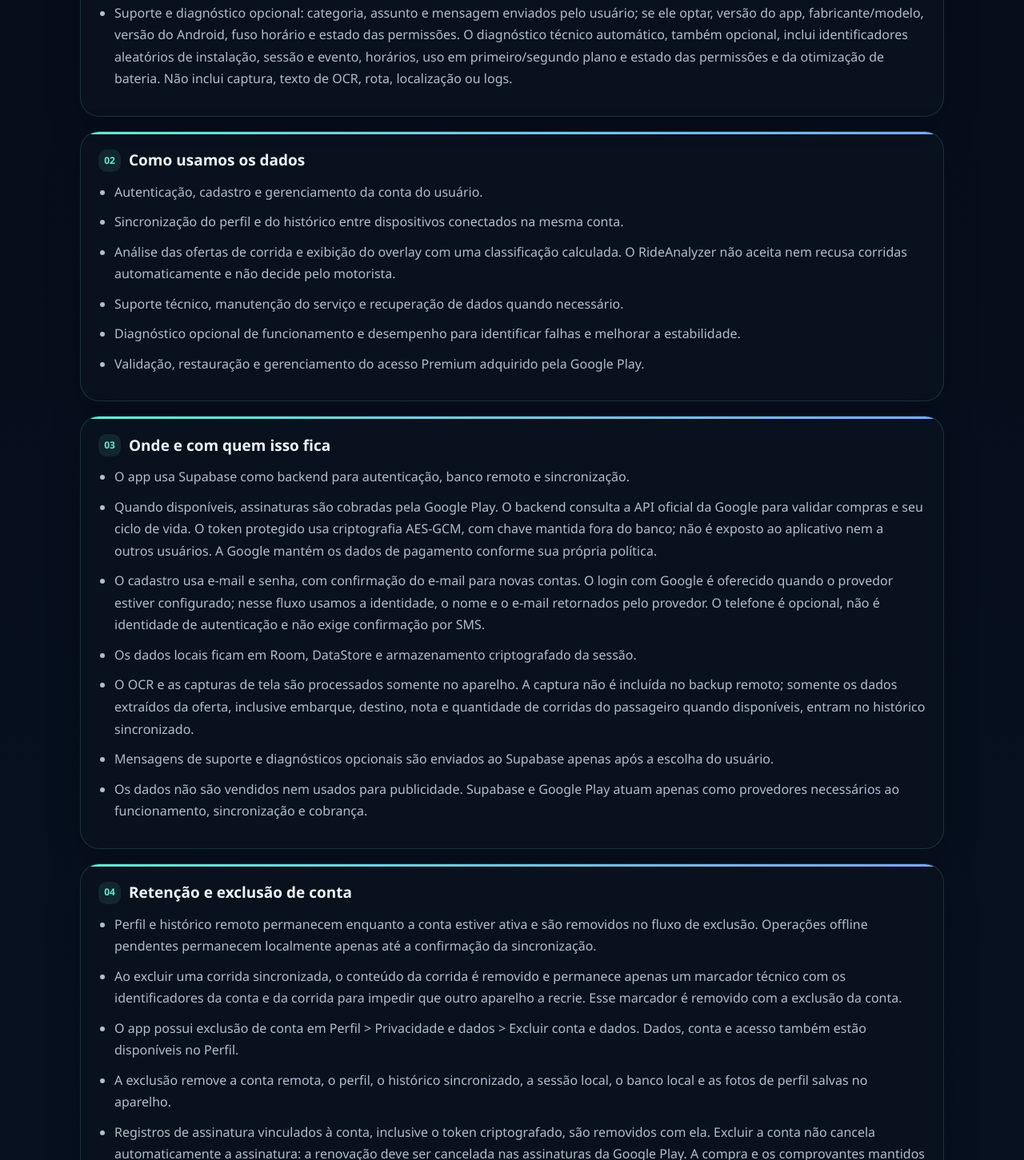
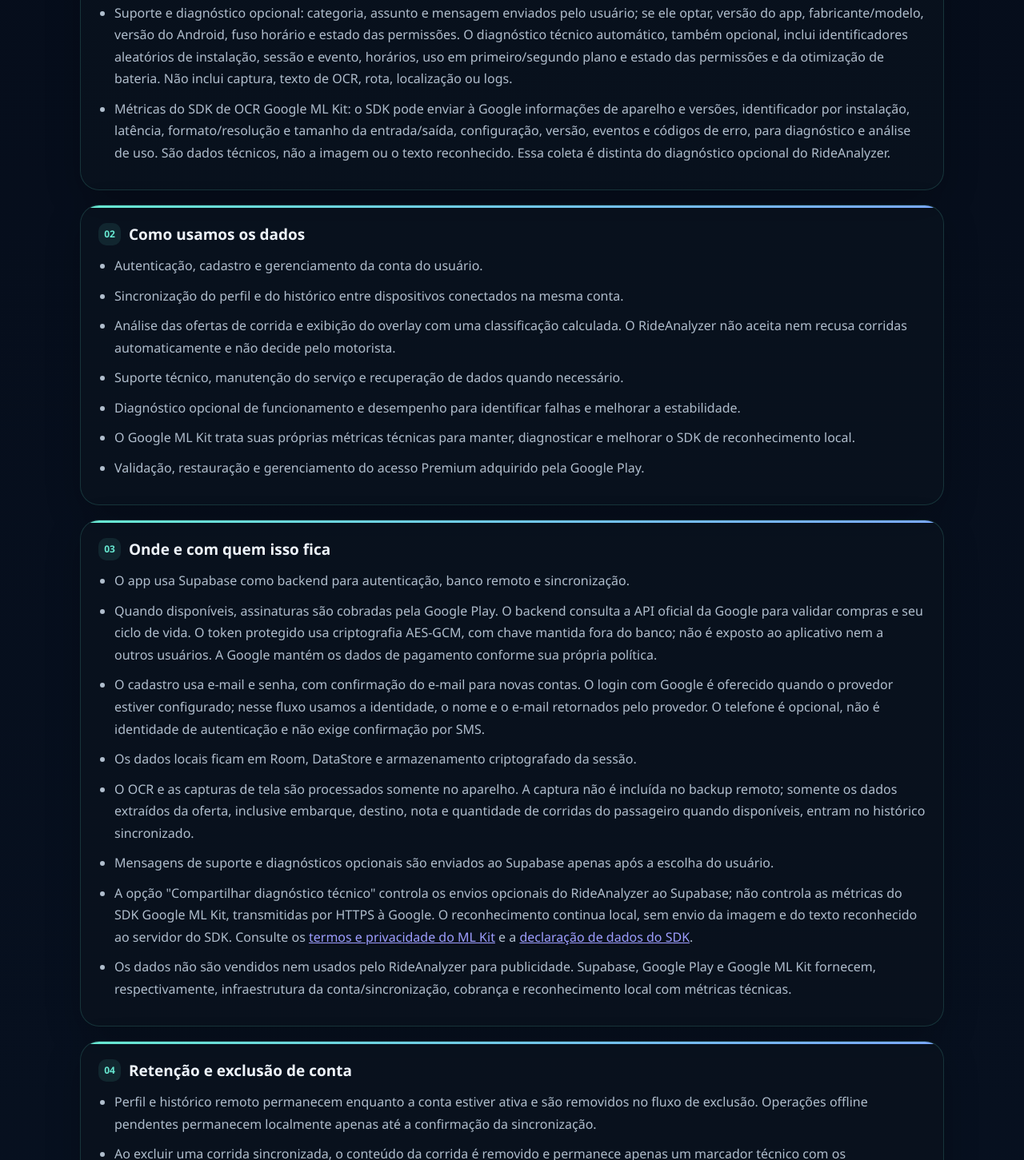
Before and after one commit to LawrenceUrich/privacy-policy, a plain HTML site: page privacy-policy.html in a window 1280 px wide. Shown: the part 1377-2828 px from the top of the page at 80% size. Drawn offline with Linux system fonts and the light colour scheme.

Commit message:
docs: esclarece metricas automaticas do SDK ML Kit

```diff
--- a/privacy-policy.html
+++ b/privacy-policy.html
@@ -399,6 +399,7 @@
                     <li>Dados de assinatura, quando os pagamentos estiverem disponíveis: produto e plano, situação, validade, renovação, datas de verificação e identificadores técnicos da compra. O token da compra é validado no servidor; um hash e uma cópia criptografada são armazenados em tabelas privadas para conferir renovações, cancelamentos, reembolsos e revogações. Não coletamos números de cartão ou dados bancários.</li>
                     <li>Dados de tela: conteúdo visível de ofertas da 99 e do Uber Driver (suporte à Uber em teste). Quando a leitura por acessibilidade não basta, uma captura é feita somente quando necessária, processada localmente e descartada; a imagem não é enviada nem armazenada no Supabase.</li>
                     <li>Suporte e diagnóstico opcional: categoria, assunto e mensagem enviados pelo usuário; se ele optar, versão do app, fabricante/modelo, versão do Android, fuso horário e estado das permissões. O diagnóstico técnico automático, também opcional, inclui identificadores aleatórios de instalação, sessão e evento, horários, uso em primeiro/segundo plano e estado das permissões e da otimização de bateria. Não inclui captura, texto de OCR, rota, localização ou logs.</li>
+                    <li>Métricas do SDK de OCR Google ML Kit: o SDK pode enviar à Google informações de aparelho e versões, identificador por instalação, latência, formato/resolução e tamanho da entrada/saída, configuração, versão, eventos e códigos de erro, para diagnóstico e análise de uso. São dados técnicos, não a imagem ou o texto reconhecido. Essa coleta é distinta do diagnóstico opcional do RideAnalyzer.</li>
                 </ul>
             </article>
 
@@ -410,6 +411,7 @@
                     <li>Análise das ofertas de corrida e exibição do overlay com uma classificação calculada. O RideAnalyzer não aceita nem recusa corridas automaticamente e não decide pelo motorista.</li>
                     <li>Suporte técnico, manutenção do serviço e recuperação de dados quando necessário.</li>
                     <li>Diagnóstico opcional de funcionamento e desempenho para identificar falhas e melhorar a estabilidade.</li>
+                    <li>O Google ML Kit trata suas próprias métricas técnicas para manter, diagnosticar e melhorar o SDK de reconhecimento local.</li>
                     <li>Validação, restauração e gerenciamento do acesso Premium adquirido pela Google Play.</li>
                 </ul>
             </article>
@@ -423,7 +425,8 @@
                     <li>Os dados locais ficam em Room, DataStore e armazenamento criptografado da sessão.</li>
                     <li>O OCR e as capturas de tela são processados somente no aparelho. A captura não é incluída no backup remoto; somente os dados extraídos da oferta, inclusive embarque, destino, nota e quantidade de corridas do passageiro quando disponíveis, entram no histórico sincronizado.</li>
                     <li>Mensagens de suporte e diagnósticos opcionais são enviados ao Supabase apenas após a escolha do usuário.</li>
-                    <li>Os dados não são vendidos nem usados para publicidade. Supabase e Google Play atuam apenas como provedores necessários ao funcionamento, sincronização e cobrança.</li>
+                    <li>A opção &quot;Compartilhar diagnóstico técnico&quot; controla os envios opcionais do RideAnalyzer ao Supabase; não controla as métricas do SDK Google ML Kit, transmitidas por HTTPS à Google. O reconhecimento continua local, sem envio da imagem e do texto reconhecido ao servidor do SDK. Consulte os <a href="https://developers.google.com/ml-kit/terms">termos e privacidade do ML Kit</a> e a <a href="https://developers.google.com/ml-kit/android-data-disclosure">declaração de dados do SDK</a>.</li>
+                    <li>Os dados não são vendidos nem usados pelo RideAnalyzer para publicidade. Supabase, Google Play e Google ML Kit fornecem, respectivamente, infraestrutura da conta/sincronização, cobrança e reconhecimento local com métricas técnicas.</li>
                 </ul>
             </article>
 
```
